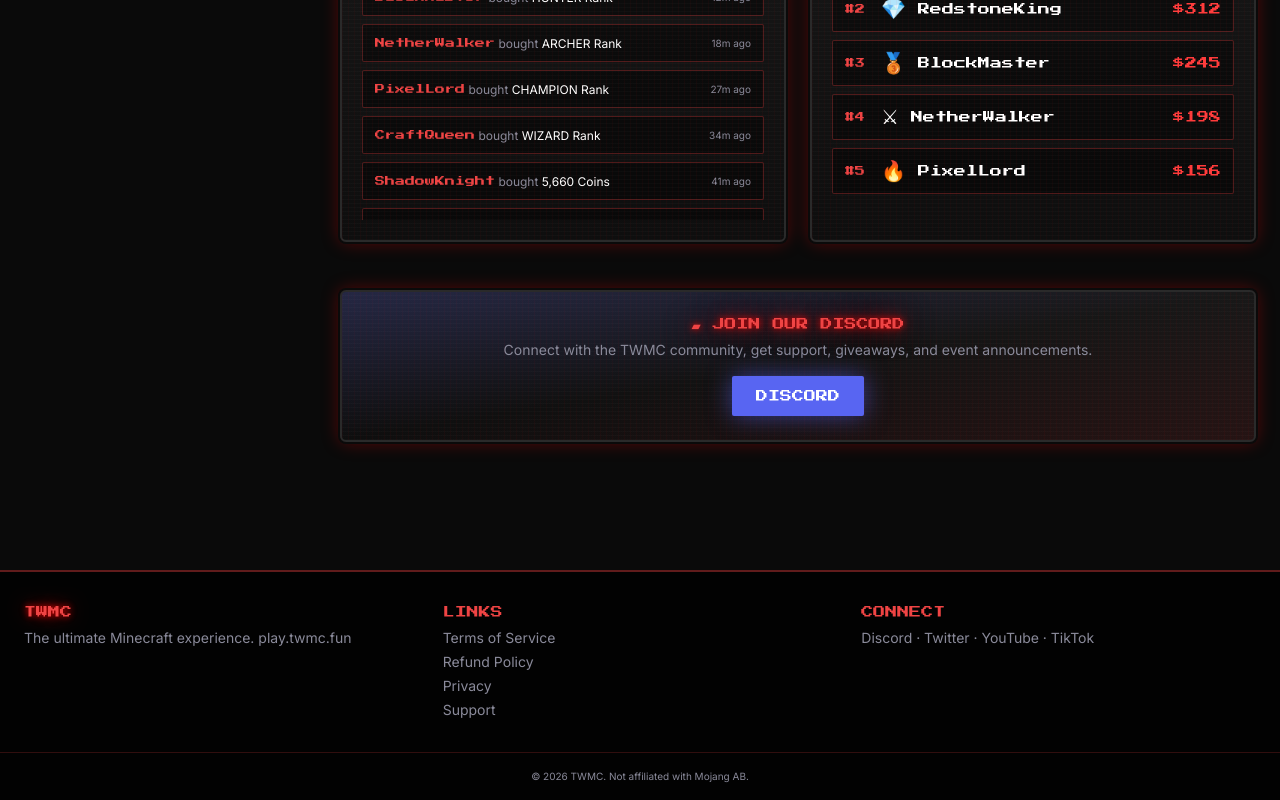
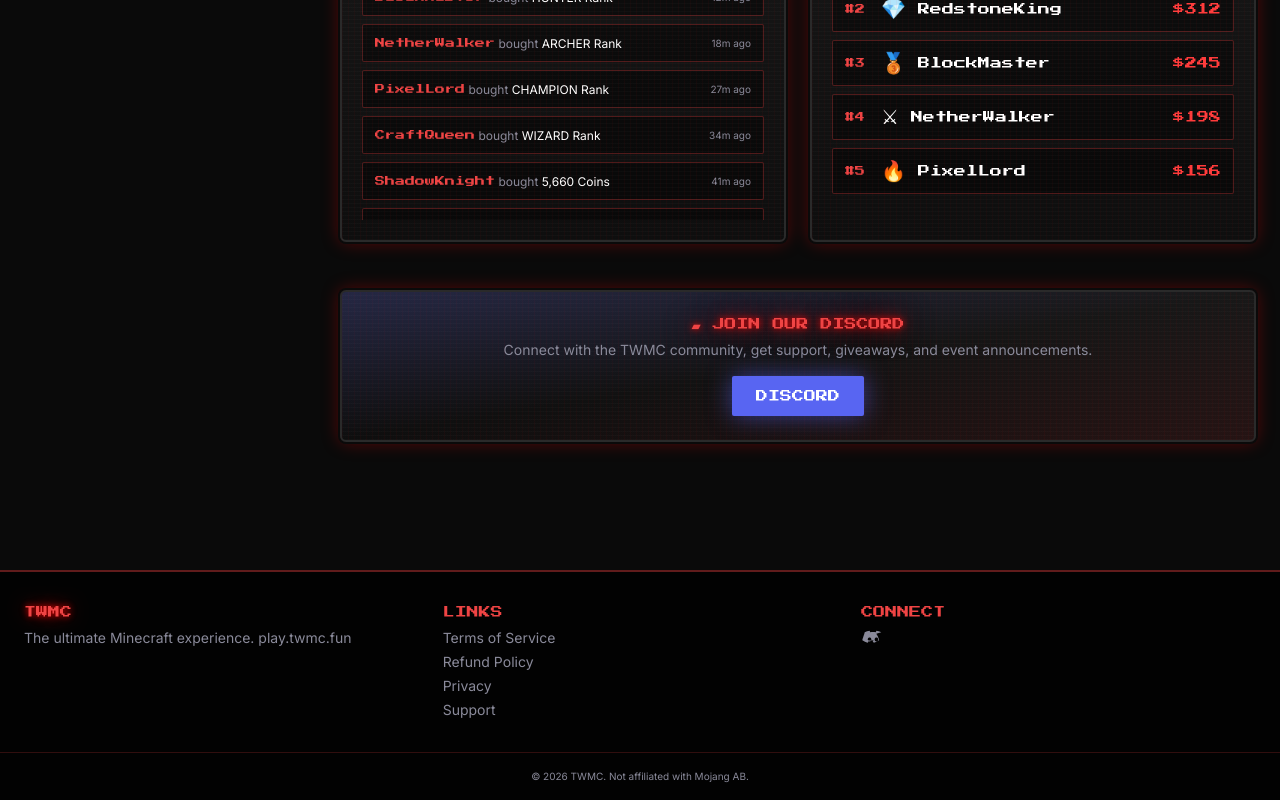
Before and after one commit to arshsiddique9/twmcstore, a Next.js app: page / in a window 1280 px wide. Shown: the part 3427-4227 px from the top of the page. Built offline with nearby package versions, Linux system fonts and the light colour scheme; no server answers.

Commit message:
Update Footer.tsx

```diff
--- a/components/Footer.tsx
+++ b/components/Footer.tsx
@@ -1,3 +1,5 @@
+import { DiscordIcon } from "lucide-react";
+
 export default function Footer() {
   return (
     <footer className="mt-20 border-t-2 border-twmc-red/40 bg-black/80">
@@ -9,14 +11,43 @@ export default function Footer() {
         <div>
           <h4 className="font-pixel text-xs text-twmc-red mb-2">LINKS</h4>
           <ul className="space-y-1 text-twmc-ash">
-            <li>Terms of Service</li><li>Refund Policy</li><li>Privacy</li><li>Support</li>
+            <li>Terms of Service</li>
+            <li>Refund Policy</li>
+            <li>Privacy</li>
+            <li>
+              <a
+                href="https://discord.gg/sY7DShejtr"
+                target="_blank"
+                rel="noreferrer"
+                className="hover:text-twmc-red transition"
+              >
+                Support
+              </a>
+            </li>
           </ul>
         </div>
         <div>
           <h4 className="font-pixel text-xs text-twmc-red mb-2">CONNECT</h4>
-          <ul className="space-y-1 text-twmc-ash">
-            <li>Discord · Twitter · YouTube · TikTok</li>
-          </ul>
+          <div className="flex items-center gap-4">
+            <a
+              href="https://discord.gg/sY7DShejtr"
+              target="_blank"
+              rel="noreferrer"
+              className="text-twmc-ash hover:text-[#5865F2] transition"
+              aria-label="Discord"
+            >
+              <svg
+                xmlns="http://www.w3.org/2000/svg"
+                width="24"
+                height="24"
+                viewBox="0 0 24 24"
+                fill="currentColor"
+                className="w-6 h-6"
+              >
+                <path d="M20.317 4.3698a19.7913 19.7913 0 0 0-4.8851-1.5152.0741.0741 0 0 0-.0785.0371c-.211.3753-.4447.8648-.6083 1.2495-1.8447-.2762-3.68-.2762-5.4868 0-.1636-.3847-.3973-.8742-.6083-1.2495a.077.077 0 0 0-.0785-.037 19.7363 19.7363 0 0 0-4.8852 1.515.0699.0699 0 0 0-.0321.0277C2.8084 7.6662 1.7815 9.902 1.3223 12.1078a.1852.1852 0 0 0 .0632.1777c1.6904 1.2384 3.4288 1.9909 5.129 2.4766.0314.0072.0634-.0043.0835-.0257.4512-.5504.8508-1.1335 1.1906-1.7444a.0817.0817 0 0 0-.0357-.1137c-.3188-.1657-.6202-.3572-.9084-.5744a.066.066 0 0 1-.0204-.0842c.058-.0805.118-.1583.1799-.2339a.0692.0692 0 0 1 .0788-.0277c1.7291.7874 3.5986.7874 5.2882 0a.072.072 0 0 1 .0788.0277c.0619.0756.1219.1534.1799.2339a.066.066 0 0 1-.0204.0842c-.2881.2172-.5896.4087-.9084.5744a.0817.0817 0 0 0-.0357.1137c.3398.6109.7394 1.194 1.1906 1.7444.0201.0214.0521.0329.0835.0257 1.7002-.4857 3.4386-1.2382 5.129-2.4766a.1852.1852 0 0 0 .0632-.1777c-.4593-2.2058-1.4862-4.4416-2.8587-6.2772a.0702.0702 0 0 0-.0321-.0277zM8.5556 13.4055c-.9967 0-1.817-.9025-1.817-2.0087s.8108-2.0087 1.817-2.0087c1.0062 0 1.817.9025 1.817 2.0087s-.8108 2.0087-1.817 2.0087zm6.8889 0c-.9967 0-1.817-.9025-1.817-2.0087s.8108-2.0087 1.817-2.0087c1.0062 0 1.817.9025 1.817 2.0087s-.8108 2.0087-1.817 2.0087z"/>
+              </svg>
+            </a>
+          </div>
         </div>
       </div>
       <div className="text-center text-[10px] text-twmc-ash py-4 border-t border-twmc-red/20">
```
